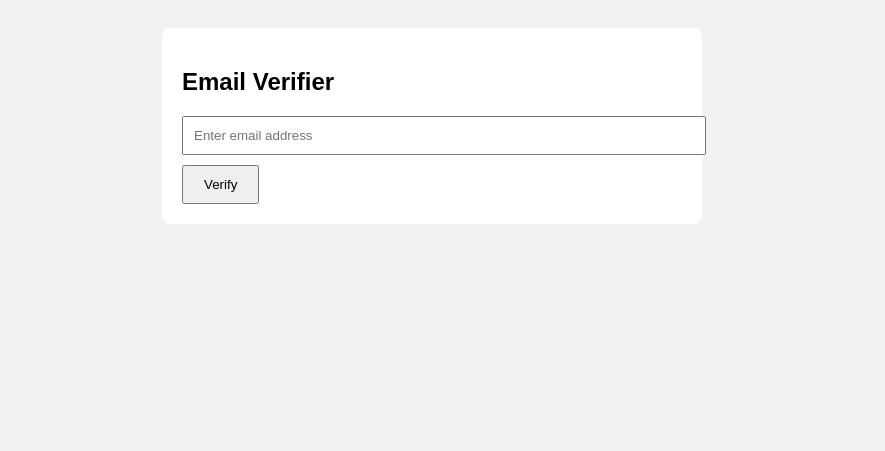
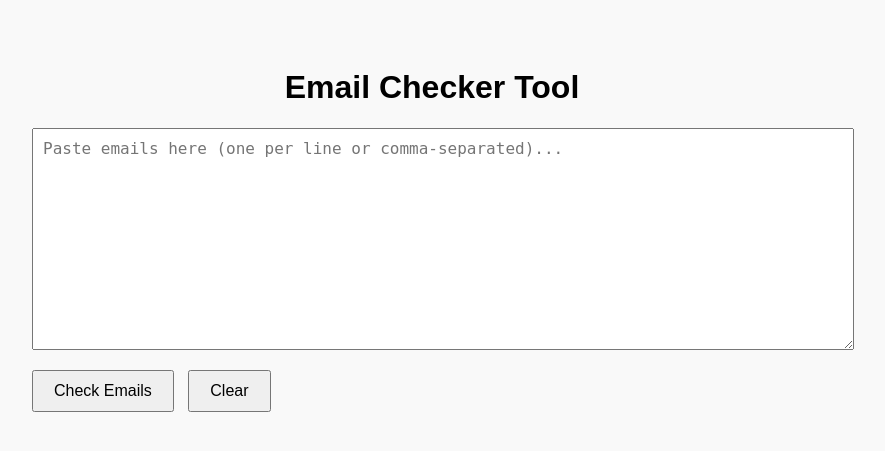
Before and after one commit to Jaydip911/email-checker-tool, a Flask app: page / in a window 1280 px wide. Shown: the top 451 px of the page, without its empty margins (208-1093 px from the left). Run offline with Flask 3, Linux system fonts and the light colour scheme.

Commit message:
Update index.html

```diff
--- a/templates/index.html
+++ b/templates/index.html
@@ -1,25 +1,123 @@
 <!DOCTYPE html>
-<html>
+<html lang="en">
 <head>
-    <title>Email Verifier</title>
-    <style>
-        body { font-family: Arial; padding: 20px; background-color: #f2f2f2; }
-        .container { max-width: 500px; margin: auto; background: #fff; padding: 20px; border-radius: 8px; }
-        input[type="email"] { width: 100%; padding: 10px; margin-bottom: 10px; }
-        button { padding: 10px 20px; }
-        .result { margin-top: 20px; font-weight: bold; }
-    </style>
+  <meta charset="UTF-8" />
+  <meta name="viewport" content="width=device-width, initial-scale=1.0"/>
+  <title>Email Checker Tool</title>
+  <style>
+    body {
+      font-family: Arial, sans-serif;
+      max-width: 800px;
+      margin: 2rem auto;
+      padding: 1rem;
+      background-color: #f9f9f9;
+    }
+
+    h1 {
+      text-align: center;
+    }
+
+    textarea {
+      width: 100%;
+      height: 200px;
+      font-size: 16px;
+      padding: 10px;
+      margin-bottom: 1rem;
+      resize: vertical;
+    }
+
+    button {
+      padding: 10px 20px;
+      margin-right: 10px;
+      font-size: 16px;
+      cursor: pointer;
+    }
+
+    table {
+      width: 100%;
+      border-collapse: collapse;
+      margin-top: 20px;
+    }
+
+    th, td {
+      border: 1px solid #ddd;
+      padding: 10px;
+      text-align: left;
+    }
+
+    th {
+      background-color: #eee;
+    }
+
+    .valid {
+      color: green;
+    }
+
+    .invalid {
+      color: red;
+    }
+  </style>
 </head>
 <body>
-    <div class="container">
-        <h2>Email Verifier</h2>
-        <form method="POST">
-            <input type="email" name="email" placeholder="Enter email address" required>
-            <button type="submit">Verify</button>
-        </form>
-        {% if result %}
-            <div class="result">{{ result }}</div>
-        {% endif %}
-    </div>
+  <h1>Email Checker Tool</h1>
+
+  <textarea id="emailInput" placeholder="Paste emails here (one per line or comma-separated)..."></textarea>
+  <br />
+  <button onclick="checkEmails()">Check Emails</button>
+  <button onclick="clearResults()">Clear</button>
+
+  <table id="resultsTable" style="display:none;">
+    <thead>
+      <tr>
+        <th>Email</th>
+        <th>Status</th>
+      </tr>
+    </thead>
+    <tbody id="resultsBody"></tbody>
+  </table>
+
+  <script>
+    function validateEmail(email) {
+      const regex = /^[^\s@]+@[^\s@]+\.[^\s@]+$/;
+      return regex.test(email.trim());
+    }
+
+    function checkEmails() {
+      const input = document.getElementById("emailInput").value;
+      const resultsBody = document.getElementById("resultsBody");
+      const resultsTable = document.getElementById("resultsTable");
+
+      resultsBody.innerHTML = ""; // Clear previous results
+
+      const emails = input
+        .split(/[\n,]+/)
+        .map(email => email.trim())
+        .filter(email => email.length > 0);
+
+      emails.forEach(email => {
+        const isValid = validateEmail(email);
+        const row = document.createElement("tr");
+
+        const emailCell = document.createElement("td");
+        emailCell.textContent = email;
+
+        const statusCell = document.createElement("td");
+        statusCell.textContent = isValid ? "Valid" : "Invalid";
+        statusCell.className = isValid ? "valid" : "invalid";
+
+        row.appendChild(emailCell);
+        row.appendChild(statusCell);
+        resultsBody.appendChild(row);
+      });
+
+      resultsTable.style.display = "table";
+    }
+
+    function clearResults() {
+      document.getElementById("emailInput").value = "";
+      document.getElementById("resultsBody").innerHTML = "";
+      document.getElementById("resultsTable").style.display = "none";
+    }
+  </script>
 </body>
 </html>
```
